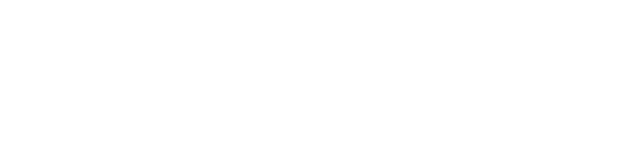
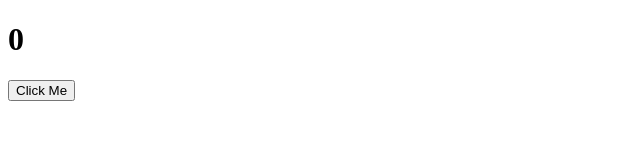
Before and after one commit to aryankhatana01/learn-js, a plain HTML site: page index.html in a window 1280 px wide. Shown: the whole page, without its empty margins (0-640 px from the left). Drawn offline with Linux system fonts and the light colour scheme.

Commit message:
function

```diff
--- a/index.html
+++ b/index.html
@@ -7,6 +7,8 @@
     <title>Document</title>
 </head>
 <body>
-    <script src="index01.js"></script>
+    <h1 id="counter">0</h1>
+    <button id="btn" onclick="clicked()">Click Me</button>
+    <script src="index02.js"></script>
 </body>
 </html>
--- /dev/null
+++ b/index02.js
@@ -0,0 +1,3 @@
+function clicked() {
+    console.log("Clicked");
+}
```
